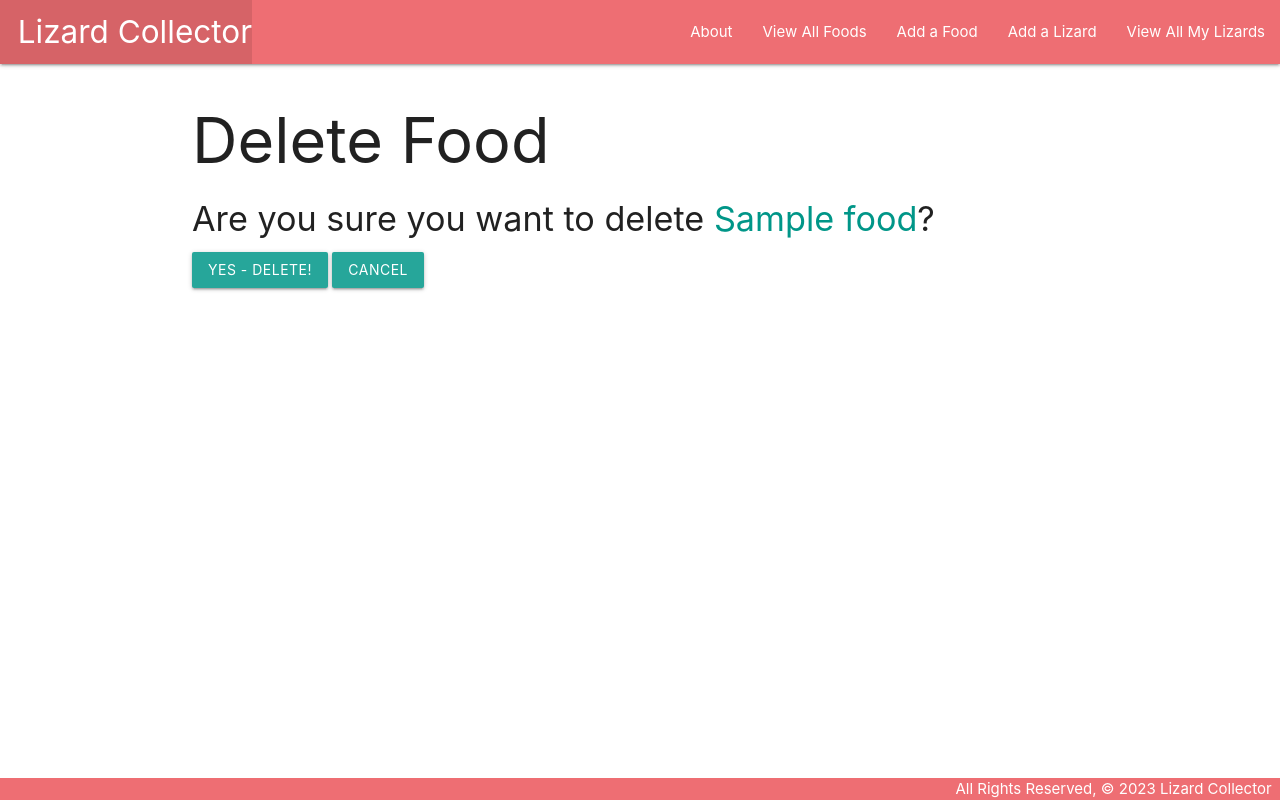
After one commit to laurencmendoza/lizardcollector, a Django app: page /foods/1/delete/ in a window 1280 px wide. The commit adds this page. Run offline with Django 4.2, Linux system fonts and the light colour scheme; tables that the repository leaves empty hold one stand-in row (values such as "Sample post").

Commit message:
add delete functionality for food model

```diff
--- a/main_app/templates/base.html
+++ b/main_app/templates/base.html
@@ -20,6 +20,8 @@
             </ul>
             <ul class="right">
             <li><a href="{% url 'about' %}">About</a></li>
+            <li><a href="{% url 'foods_index' %}">View All Foods</a></li>
+            <li><a href="{% url 'foods_create' %}">Add a Food</a></li>
             <li><a href="{% url 'lizards_create' %}">Add a Lizard</a></li>
             <li><a href="{% url 'index' %}">View All My Lizards</a></li>
             </ul>
--- /dev/null
+++ b/main_app/templates/main_app/food_confirm_delete.html
@@ -0,0 +1,13 @@
+{% extends 'base.html' %}
+
+{% block content %}
+  <h1>Delete Food</h1>
+
+  <h4>Are you sure you want to delete <span class="teal-text">{{ object.name }}</span>?</h4>
+
+  <form action="" method="POST">
+    {% csrf_token %}
+    <input type="submit" value="Yes - Delete!" class="btn">
+    <a href="{% url 'foods_detail' object.id %}" class="btn">Cancel</a>
+  </form>
+{% endblock %}
```
